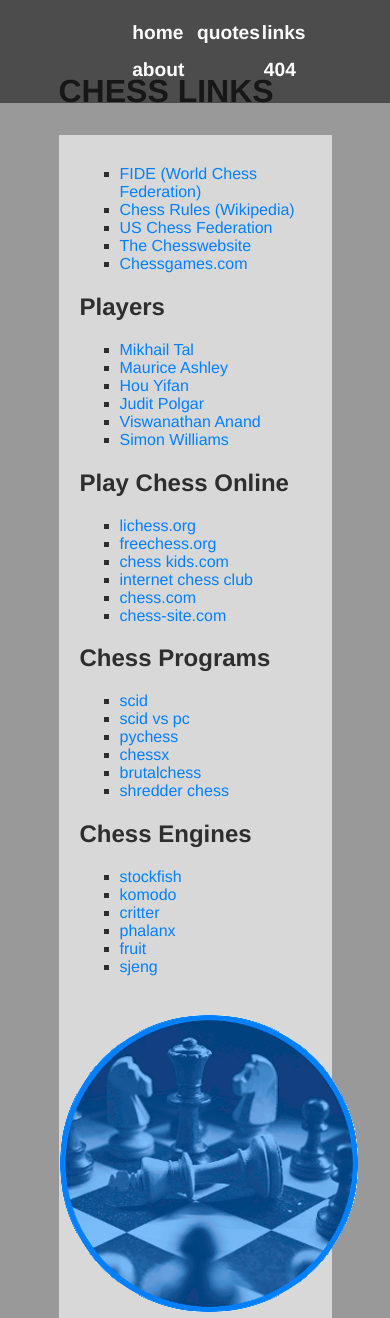
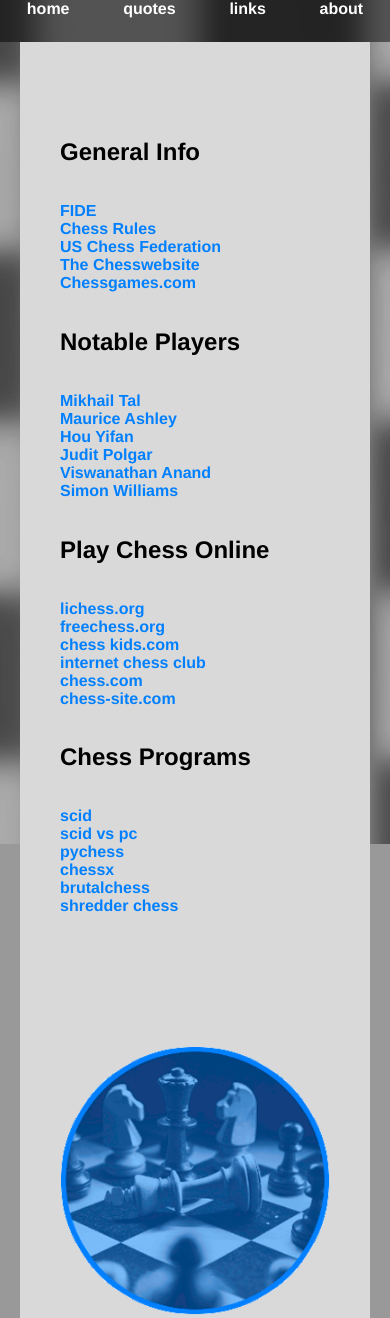
Before and after one commit to brandon-wallace/chess_clock, a plain HTML site: page links.html in a window 390 px wide. Shown: the top 1318 px of the page. Drawn offline with Linux system fonts and the light colour scheme.

Commit message:
Styled page from scratch
Page is now mobile first and responsive.

```diff
--- a/links.html
+++ b/links.html
@@ -1,42 +1,49 @@
 <!DOCTYPE html>
 <html lang="en">
+
 <head>
+
   <meta charset="utf-8">
   <meta name="viewport" content="width=device-width, initial-scale=1">
   <meta name="description" content="#">
   <link rel="icon" type="image/svg" href="images/favicon.svg">
-    <link rel="stylesheet" type="text/css" href="style.css">
+  <!-- <link rel="stylesheet" href="style.css"> -->
+  <link rel="stylesheet" href="css/links.css">
   <title>Chess Links</title>
+
 </head>
+
 <body>
 
+  <header>
+
     <nav>
-        <ul>
+      <ul class="menu">
         <li><a href="index.html">home</a></li>
         <li><a href="quotes.html">quotes</a></li>
         <li><a href="links.html">links</a></li>
         <li><a href="about.html">about</a></li>
-          <li><a href="error.html">404</a></li>
       </ul>
     </nav>
 
-      <div class="container">
-        <div class="content">
+  </header><!-- END header -->
 
-          <h1 class="h1-links">CHESS LINKS</h1>
+  <article>
 
-          <div class="link-wrapper">
-            <div class="links-col">
+    <div class="links">
 
+      <div class="links-column">
+
+        <h2>General Info</h2>
         <ul>
-                <li><a href="http://www.fide.com">FIDE (World Chess Federation)</a></li>
-                <li><a href="https://en.wikipedia.org/wiki/Rules_of_chess">Chess Rules (Wikipedia)</a></li>
+          <li><a href="http://www.fide.com">FIDE</a></li>
+          <li><a href="https://en.wikipedia.org/wiki/Rules_of_chess">Chess Rules</a></li>
           <li><a href="https://new.uschess.org/home/">US Chess Federation</a></li>
           <li><a href="http://www.thechesswebsite.com/">The Chesswebsite</a></li>
           <li><a href="https://www.chessgames.com">Chessgames.com</a></li>
         </ul>
 
-              <h2>Players</h2>
+        <h2>Notable Players</h2>
         <ul>
           <li><a href="https://worldchesshof.org/hof-inductee/mikhail-tal">Mikhail Tal</a></li>
           <li><a href="https://www.mauriceashley.com">Maurice Ashley</a></li>
@@ -66,36 +73,22 @@
           <li><a href="https://www.shredderchess.com/">shredder chess</a></li>
         </ul>
 
-              <h2>Chess Engines</h2>
-              <ul>
-                <li><a href="#">stockfish</a></li>
-                <li><a href="#">komodo</a></li>
-                <li><a href="#">critter</a></li>
-                <li><a href="#">phalanx</a></li>
-                <li><a href="#">fruit</a></li>
-                <li><a href="#">sjeng</a></li>
-              </ul>
+      </div><!-- END links column -->
+
+      <div class="image-column">
+
+        <img src="images/circle_300x300.png">
+
+        <img src="images/square_300x300.png">
+
+        <img src="images/triangle_300x300.png">
+
+      </div><!-- END image column -->
 
     </div><!-- END links -->
-            <div class="links-img-col">
 
-              <div class="img-col">
-                <img src="images/circle_300x300.png">
-              </div>
-
-              <div class="img-col">
-                <img src="images/square_300x300.png">
-              </div>
-
-              <div class="img-col">
-                <img src="images/triangle_300x300.png">
-              </div>
-
-            </div>
-
-          </div><!-- END link wrapper -->
-        </div>
-      </div>
+  </article>
 
 </body>
+
 </html>
```
Lines whose indentation alone changed are shown as unchanged.
